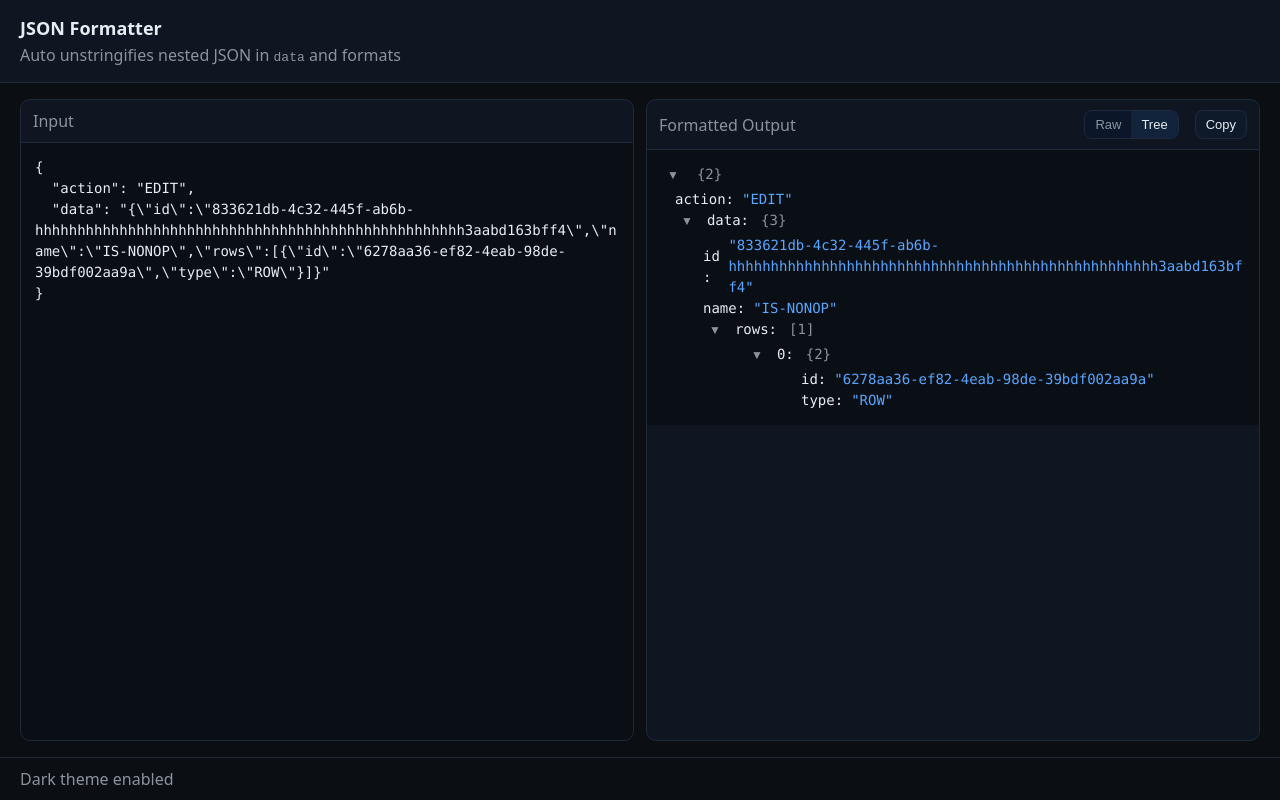
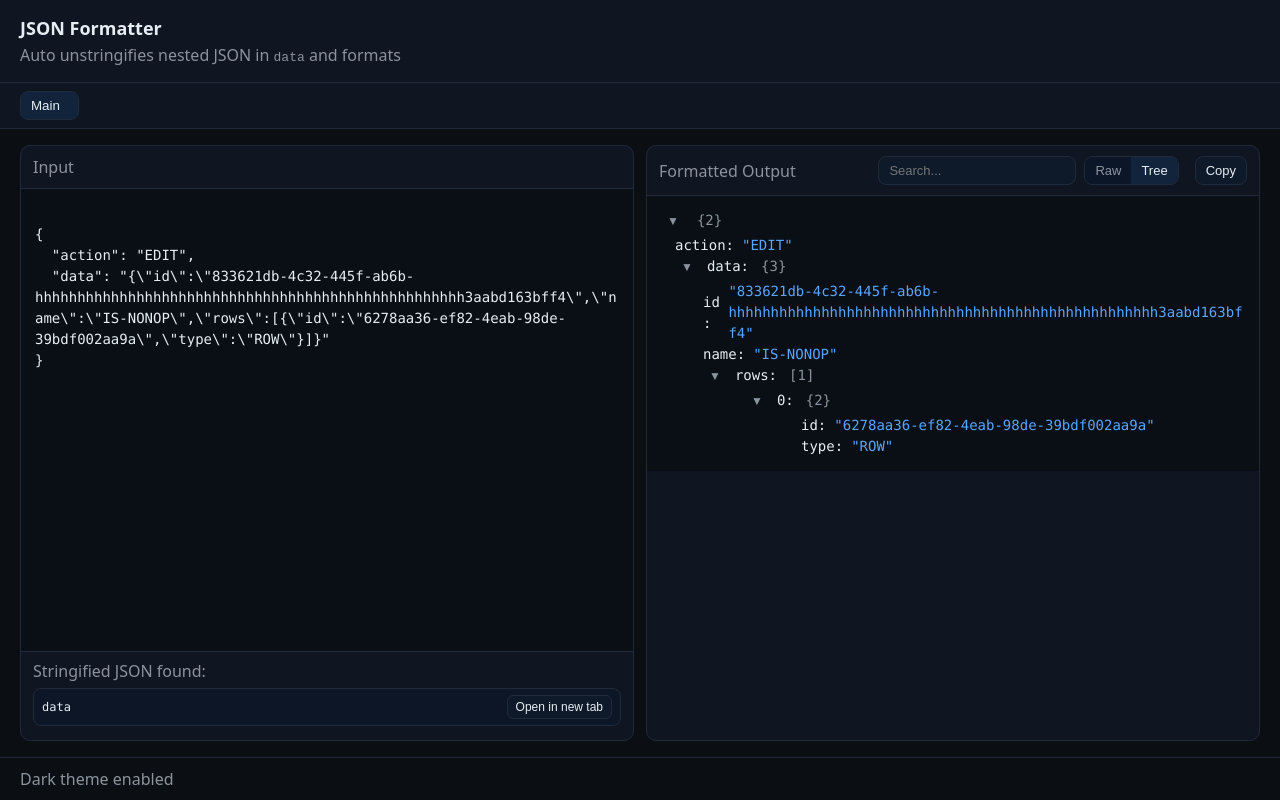
Before and after one commit to GauravFrontend01/jsonFormatter, a React (Vite) app: page / in a window 1280 px wide. Both pictures are taken after a click on the button "Tree". Built offline with nearby package versions, Linux system fonts and the light colour scheme.

Commit message:
feat added search

```diff
--- a/src/App.jsx
+++ b/src/App.jsx
@@ -1,4 +1,56 @@
 import { useEffect, useMemo, useState } from "react";
+
+// helpers for search/highlight
+const escapeRegExp = (s) => s.replace(/[.*+?^${}()|[\]\\]/g, "\\$&");
+const escapeHtml = (s) => s
+  .replace(/&/g, "&amp;")
+  .replace(/</g, "&lt;")
+  .replace(/>/g, "&gt;")
+  .replace(/"/g, "&quot;")
+  .replace(/'/g, "&#39;");
+const markText = (text, query) => {
+  if (!query) return <span>{text}</span>;
+  const re = new RegExp(`(${escapeRegExp(query)})`, "gi");
+  const parts = String(text).split(re);
+  return parts.map((part, i) =>
+    i % 2 === 1 ? (
+      <mark key={i} className="hl">{part}</mark>
+    ) : (
+      <span key={i}>{part}</span>
+    )
+  );
+};
+const containsQuery = (val, q) => {
+  if (!q) return false;
+  const s =
+    typeof val === "string"
+      ? val
+      : typeof val === "number" || typeof val === "boolean"
+      ? String(val)
+      : null;
+  return s ? s.toLowerCase().includes(q.toLowerCase()) : false;
+};
+const findMatches = (node, q, path = []) => {
+  const matches = [];
+  const walk = (n, p) => {
+    if (Array.isArray(n)) {
+      n.forEach((item, i) => {
+        if (containsQuery(item, q)) matches.push([...p, i].join("."));
+        walk(item, p.concat(i));
+      });
+    } else if (n && typeof n === "object") {
+      Object.entries(n).forEach(([k, v]) => {
+        if ((k || "").toLowerCase().includes(q.toLowerCase())) matches.push([...p, k].join("."));
+        if (containsQuery(v, q)) matches.push([...p, k].join("."));
+        walk(v, p.concat(k));
+      });
+    } else {
+      if (containsQuery(n, q)) matches.push(p.join("."));
+    }
+  };
+  walk(node, path);
+  return matches;
+};
 
 function safeParseJSON(str) {
   if (typeof str !== "string") return null;
@@ -27,30 +79,66 @@ function deepUnstringify(value) {
   return value;
 }
 
-function ValueSpan({ v }) {
+function collectStringifiedStrings(obj, path = []) {
+  const found = [];
+  const walk = (node, pth) => {
+    if (Array.isArray(node)) {
+      node.forEach((item, i) => walk(item, pth.concat(i)));
+    } else if (node && typeof node === "object") {
+      Object.entries(node).forEach(([k, v]) => walk(v, pth.concat(k)));
+    } else if (typeof node === "string") {
+      const parsed = safeParseJSON(node);
+      if (parsed !== null) {
+        found.push({ path: pth, value: node, parsed });
+      }
+    }
+  };
+  walk(obj, path);
+  return found;
+}
+
+function ValueSpan({ v, query }) {
   if (v === null) return <span className="tree-null">null</span>;
   switch (typeof v) {
-    case "string":
-      return <span className="tree-string">{JSON.stringify(v)}</span>;
-    case "number":
-      return <span className="tree-number">{String(v)}</span>;
-    case "boolean":
-      return <span className="tree-boolean">{String(v)}</span>;
-    default:
-      return <span className="tree-value">{JSON.stringify(v)}</span>;
+    case "string": {
+      const txt = JSON.stringify(v);
+      return <span className="tree-string">{markText(txt, query)}</span>;
+    }
+    case "number": {
+      const txt = String(v);
+      return <span className="tree-number">{markText(txt, query)}</span>;
+    }
+    case "boolean": {
+      const txt = String(v);
+      return <span className="tree-boolean">{markText(txt, query)}</span>;
+    }
+    default: {
+      const txt = JSON.stringify(v);
+      return <span className="tree-value">{markText(txt, query)}</span>;
+    }
   }
 }
 
-function TreeNode({ k, v, depth = 0 }) {
+function TreeNode({ k, v, depth = 0, path = [], expandedSet, query }) {
   const [open, setOpen] = useState(true);
   const isObj = v && typeof v === "object";
   const isArr = Array.isArray(v);
+  const pathStr = path.join(".");
+  const shouldOpen = expandedSet?.has(pathStr);
+
+  useEffect(() => {
+    if (shouldOpen) setOpen(true);
+  }, [shouldOpen]);
 
   if (!isObj) {
     return (
       <div className="tree-row" style={{ paddingLeft: depth * 14 }}>
-        {k !== undefined && <span className="tree-key">{k}:</span>}
-        <ValueSpan v={v} />
+        {k !== undefined && (
+          <span className="tree-key">
+            {markText(`${k}`, query)}:
+          </span>
+        )}
+        <ValueSpan v={v} query={query} />
       </div>
     );
   }
@@ -64,13 +152,23 @@ function TreeNode({ k, v, depth = 0 }) {
         <button className="tree-toggle" onClick={() => setOpen((o) => !o)}>
           {open ? "▼" : "▶"}
         </button>
-        {k !== undefined && <span className="tree-key">{k}:</span>}
+        {k !== undefined && (
+          <span className="tree-key">{markText(`${k}`, query)}:</span>
+        )}
         <span className="tree-type">{isArr ? `[${count}]` : `{${count}}`}</span>
       </div>
       {open && (
         <div className="tree-children">
           {entries.map(([ck, cv]) => (
-            <TreeNode key={ck} k={ck} v={cv} depth={depth + 1} />
+            <TreeNode
+              key={ck}
+              k={ck}
+              v={cv}
+              depth={depth + 1}
+              path={path.concat(ck)}
+              expandedSet={expandedSet}
+              query={query}
+            />
           ))}
         </div>
       )}
@@ -78,37 +176,80 @@ function TreeNode({ k, v, depth = 0 }) {
   );
 }
 
-function TreeView({ data }) {
+function TreeView({ data, expandedSet, query }) {
   return (
     <div className="tree">
-      <TreeNode v={data} depth={0} />
+      <TreeNode v={data} depth={0} path={[]} expandedSet={expandedSet} query={query} />
     </div>
   );
 }
 
 export default function App() {
-  const [input, setInput] = useState(`{\n  \"action\": \"EDIT\",\n  \"data\": \"{\\\"id\\\":\\\"833621db-4c32-445f-ab6b-hhhhhhhhhhhhhhhhhhhhhhhhhhhhhhhhhhhhhhhhhhhhhhhhhhh3aabd163bff4\\\",\\\"name\\\":\\\"IS-NONOP\\\",\\\"rows\\\":[{\\\"id\\\":\\\"6278aa36-ef82-4eab-98de-39bdf002aa9a\\\",\\\"type\\\":\\\"ROW\\\"}]}\"\n}`);
+  const initialInput = `\n{\n  \"action\": \"EDIT\",\n  \"data\": \"{\\\"id\\\":\\\"833621db-4c32-445f-ab6b-hhhhhhhhhhhhhhhhhhhhhhhhhhhhhhhhhhhhhhhhhhhhhhhhhhh3aabd163bff4\\\",\\\"name\\\":\\\"IS-NONOP\\\",\\\"rows\\\":[{\\\"id\\\":\\\"6278aa36-ef82-4eab-98de-39bdf002aa9a\\\",\\\"type\\\":\\\"ROW\\\"}]}\"\n}`;
+
+  const [tabs, setTabs] = useState([
+    { id: "main", title: "Main", input: initialInput }
+  ]);
+  const [activeId, setActiveId] = useState("main");
+  const activeTab = tabs.find((t) => t.id === activeId) ?? tabs[0];
+
   const [error, setError] = useState("");
   const [copied, setCopied] = useState(false);
   const [view, setView] = useState("raw"); // 'raw' | 'tree'
+  const [query, setQuery] = useState("");
 
   const result = useMemo(() => {
+    const input = activeTab?.input ?? "";
     try {
       const parsed = JSON.parse(input);
       const transformed = deepUnstringify(parsed);
       setError("");
-      return { data: transformed, text: JSON.stringify(transformed, null, 2) };
+      return { data: transformed, text: JSON.stringify(transformed, null, 2), parsedOriginal: parsed };
     } catch (e) {
       const maybe = safeParseJSON(input);
       if (maybe !== null) {
         const transformed = deepUnstringify(maybe);
         setError("");
-        return { data: transformed, text: JSON.stringify(transformed, null, 2) };
+        return { data: transformed, text: JSON.stringify(transformed, null, 2), parsedOriginal: maybe };
       }
       setError(e.message || "Invalid JSON");
-      return { data: null, text: "" };
+      return { data: null, text: "", parsedOriginal: null };
     }
-  }, [input]);
+  }, [activeTab]);
+
+  const stringifiedList = useMemo(() => {
+    if (!result.parsedOriginal) return [];
+    return collectStringifiedStrings(result.parsedOriginal).map((item) => ({
+      pathText: item.path.join("."),
+      value: item.value,
+      parsed: item.parsed,
+    }));
+  }, [result.parsedOriginal]);
+
+  // compute expanded paths for search
+  const expandedSet = useMemo(() => {
+    if (!query || !result.data) return new Set();
+    const paths = findMatches(result.data, query);
+    const set = new Set();
+    // Ensure root opens when there are matches
+    if (paths.length > 0) set.add("");
+    paths.forEach((p) => {
+      const parts = p.split(".");
+      for (let i = 1; i <= parts.length; i++) {
+        set.add(parts.slice(0, i).join("."));
+      }
+    });
+    return set;
+  }, [query, result.data]);
+
+  // highlighted raw view html
+  const highlightedRaw = useMemo(() => {
+    const text = result.text || "";
+    const escaped = escapeHtml(text);
+    if (!query) return escaped;
+    const re = new RegExp(`(${escapeRegExp(query)})`, "gi");
+    return escaped.replace(re, '<mark class="hl">$1</mark>');
+  }, [result.text, query]);
 
   useEffect(() => {
     if (copied) {
@@ -116,6 +257,10 @@ export default function App() {
       return () => clearTimeout(t);
     }
   }, [copied]);
+
+  const setActiveInput = (next) => {
+    setTabs((prev) => prev.map((t) => (t.id === activeId ? { ...t, input: next } : t)));
+  };
 
   const handleCopy = async () => {
     try {
@@ -126,12 +271,41 @@ export default function App() {
     }
   };
 
+  const openNestedAsTab = (title, parsed) => {
+    const id = `tab-${Date.now()}-${Math.random().toString(36).slice(2, 7)}`;
+    const content = JSON.stringify(parsed, null, 2);
+    setTabs((prev) => [...prev, { id, title, input: content }]);
+    setActiveId(id);
+  };
+
+  const closeTab = (id) => {
+    if (id === "main") return; // prevent closing main
+    setTabs((prev) => prev.filter((t) => t.id !== id));
+    if (activeId === id) setActiveId("main");
+  };
+
   return (
     <div className="app">
       <header className="header">
         <div className="title">JSON Formatter</div>
         <div className="subtitle">Auto unstringifies nested JSON in <code>data</code> and formats</div>
       </header>
+
+      {/* Tabs Bar */}
+      <div className="tabs">
+        {tabs.map((t) => (
+          <button
+            key={t.id}
+            className={"tab" + (t.id === activeId ? " active" : "")}
+            onClick={() => setActiveId(t.id)}
+          >
+            <span className="tab-title">{t.title}</span>
+            {t.id !== "main" && (
+              <span className="tab-close" onClick={(e) => { e.stopPropagation(); closeTab(t.id); }}>×</span>
+            )}
+          </button>
+        ))}
+      </div>
 
       {error && <div className="error">Parse error: {error}</div>}
 
@@ -140,16 +314,35 @@ export default function App() {
           <div className="pane-header">Input</div>
           <textarea
             className="editor"
-            value={input}
-            onChange={(e) => setInput(e.target.value)}
+            value={activeTab?.input ?? ""}
+            onChange={(e) => setActiveInput(e.target.value)}
             spellCheck={false}
             placeholder="Paste JSON here"
           />
+
+          {/* Nested stringified JSON finder */}
+          {stringifiedList.length > 0 && (
+            <div className="nested-list">
+              <div className="nested-title">Stringified JSON found:</div>
+              {stringifiedList.map((item, i) => (
+                <div key={i} className="nested-item">
+                  <span className="nested-path">{item.pathText || "(root)"}</span>
+                  <button className="mini-btn" onClick={() => openNestedAsTab(item.pathText || "Nested", item.parsed)}>Open in new tab</button>
+                </div>
+              ))}
+            </div>
+          )}
         </div>
         <div className="pane">
           <div className="pane-header right">
             <span>Formatted Output</span>
             <div className="spacer" />
+            <input
+              className="search"
+              value={query}
+              onChange={(e) => setQuery(e.target.value)}
+              placeholder="Search..."
+            />
             <div className="segmented">
               <button className={view === "raw" ? "seg active" : "seg"} onClick={() => setView("raw")}>Raw</button>
               <button className={view === "tree" ? "seg active" : "seg"} onClick={() => setView("tree")}>Tree</button>
@@ -157,9 +350,9 @@ export default function App() {
             <button className="btn" onClick={handleCopy}>{copied ? "Copied" : "Copy"}</button>
           </div>
           {view === "raw" ? (
-            <pre className="output">{result.text}</pre>
+            <pre className="output" dangerouslySetInnerHTML={{ __html: highlightedRaw }} />
           ) : (
-            <div className="output"><TreeView data={result.data} /></div>
+            <div className="output"><TreeView data={result.data} expandedSet={expandedSet} query={query} /></div>
           )}
         </div>
       </div>
--- a/src/index.css
+++ b/src/index.css
@@ -21,100 +21,49 @@ body {
   font-family: ui-sans-serif, system-ui, -apple-system, Segoe UI, Roboto, Helvetica, Arial, "Apple Color Emoji", "Segoe UI Emoji";
 }
 
-.app {
-  display: flex;
-  flex-direction: column;
-  min-height: 100%;
-}
-.header {
-  padding: 16px 20px;
-  border-bottom: 1px solid var(--border);
-  background: var(--panel);
-}
+.app { display: flex; flex-direction: column; min-height: 100%; }
+.header { padding: 16px 20px; border-bottom: 1px solid var(--border); background: var(--panel); }
 .title { font-size: 18px; font-weight: 600; }
 .subtitle { color: var(--muted); margin-top: 4px; }
 
-.error {
-  margin: 12px 20px 0;
-  padding: 10px 12px;
-  border: 1px solid #3a1f24;
-  background: #1a0f12;
-  color: var(--danger);
-  border-radius: 8px;
-}
+.error { margin: 12px 20px 0; padding: 10px 12px; border: 1px solid #3a1f24; background: #1a0f12; color: var(--danger); border-radius: 8px; }
 
-.panes {
-  display: grid;
-  grid-template-columns: minmax(0,1fr) minmax(0,1fr);
-  gap: 12px;
-  padding: 16px 20px;
-  flex: 1;
-  max-width: 100%;
-}
-.pane {
-  display: flex;
-  flex-direction: column;
-  background: var(--panel);
-  border: 1px solid var(--border);
-  border-radius: 10px;
-  overflow: hidden;
-  min-width: 0; /* allow grid child to shrink to half */
-}
-.pane-header {
-  display: flex;
-  align-items: center;
-  gap: 8px;
-  padding: 10px 12px;
-  color: var(--muted);
-  border-bottom: 1px solid var(--border);
-}
+/* Tabs */
+.tabs { display: flex; gap: 6px; padding: 8px 20px; border-bottom: 1px solid var(--border); background: var(--panel); }
+.tab { background: #0b1728; color: var(--muted); border: 1px solid var(--border); border-radius: 8px; padding: 6px 10px; cursor: pointer; }
+.tab.active { background: #11243b; color: var(--text); }
+.tab-title { margin-right: 8px; }
+.tab-close { color: var(--muted); cursor: pointer; }
+.tab-close:hover { color: var(--accent); }
+
+.panes { display: grid; grid-template-columns: minmax(0,1fr) minmax(0,1fr); gap: 12px; padding: 16px 20px; flex: 1; max-width: 100%; }
+.pane { display: flex; flex-direction: column; background: var(--panel); border: 1px solid var(--border); border-radius: 10px; overflow: hidden; min-width: 0; }
+.pane-header { display: flex; align-items: center; gap: 8px; padding: 10px 12px; color: var(--muted); border-bottom: 1px solid var(--border); }
 .pane-header.right { justify-content: flex-start; }
 .spacer { flex: 1; }
 
-.editor {
-  width: 100%;
-  min-height: 380px;
-  flex: 1;
-  resize: none;
-  padding: 14px;
-  background: var(--code-bg);
-  color: var(--text);
-  border: none;
-  outline: none;
-  font-family: ui-monospace, SFMono-Regular, Menlo, Monaco, Consolas, "Liberation Mono", "Courier New", monospace;
-  font-size: 14px;
-  line-height: 1.5;
-  overflow: auto;
-}
+.editor { width: 100%; min-height: 380px; flex: 1; resize: none; padding: 14px; background: var(--code-bg); color: var(--text); border: none; outline: none; font-family: ui-monospace, SFMono-Regular, Menlo, Monaco, Consolas, "Liberation Mono", "Courier New", monospace; font-size: 14px; line-height: 1.5; overflow: auto; }
 
-.output {
-  margin: 0;
-  padding: 14px;
-  background: var(--code-bg);
-  color: var(--text);
-  font-family: ui-monospace, SFMono-Regular, Menlo, Monaco, Consolas, "Liberation Mono", "Courier New", monospace;
-  font-size: 14px;
-  line-height: 1.5;
-  white-space: pre-wrap;
-  word-break: break-word;
-  overflow: auto;
-}
+/* Nested finder */
+.nested-list { border-top: 1px solid var(--border); padding: 8px 12px; }
+.nested-title { color: var(--muted); margin-bottom: 6px; }
+.nested-item { display: flex; align-items: center; justify-content: space-between; gap: 8px; padding: 6px 8px; background: #0c1627; border: 1px solid var(--border); border-radius: 8px; margin-bottom: 6px; }
+.nested-path { color: var(--text); font-family: ui-monospace, SFMono-Regular, Menlo, Monaco, Consolas, "Liberation Mono", "Courier New", monospace; font-size: 12px; }
+.mini-btn { appearance: none; border: 1px solid var(--border); background: #0e1a2a; color: var(--text); padding: 4px 8px; border-radius: 6px; font-size: 12px; cursor: pointer; }
+.mini-btn:hover { border-color: var(--accent); }
 
-.btn {
-  appearance: none;
-  border: 1px solid var(--border);
-  background: #0e1a2a;
-  color: var(--text);
-  padding: 6px 10px;
-  border-radius: 8px;
-  font-size: 13px;
-  cursor: pointer;
-}
+.output { margin: 0; padding: 14px; background: var(--code-bg); color: var(--text); font-family: ui-monospace, SFMono-Regular, Menlo, Monaco, Consolas, "Liberation Mono", "Courier New", monospace; font-size: 14px; line-height: 1.5; white-space: pre-wrap; word-break: break-word; overflow: auto; }
+
+.btn { appearance: none; border: 1px solid var(--border); background: #0e1a2a; color: var(--text); padding: 6px 10px; border-radius: 8px; font-size: 13px; cursor: pointer; }
 .btn:hover { border-color: var(--accent); }
 
 .segmented { display: inline-flex; border: 1px solid var(--border); border-radius: 8px; margin-right: 8px; overflow: hidden; }
 .seg { background: #0b1728; color: var(--muted); padding: 6px 10px; border: none; cursor: pointer; font-size: 13px; }
 .seg.active { background: #11243b; color: var(--text); }
+
+/* Search */
+.search { appearance: none; border: 1px solid var(--border); background: #0e1a2a; color: var(--text); padding: 6px 10px; border-radius: 8px; font-size: 13px; min-width: 160px; }
+mark.hl { background: rgba(88, 166, 255, 0.25); color: var(--text); border-radius: 4px; padding: 0 2px; }
 
 .footer { padding: 10px 20px; border-top: 1px solid var(--border); color: var(--muted); }
 
```
